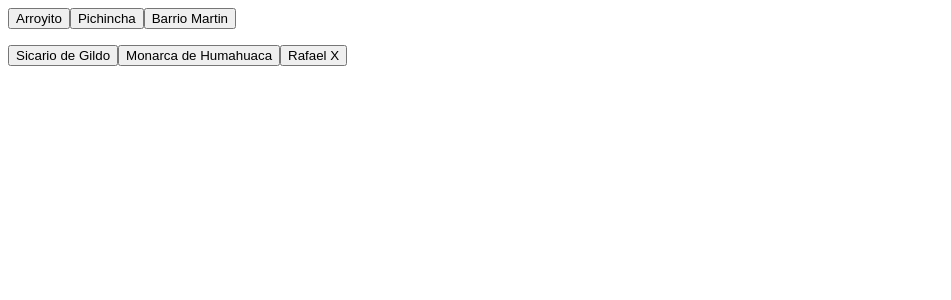
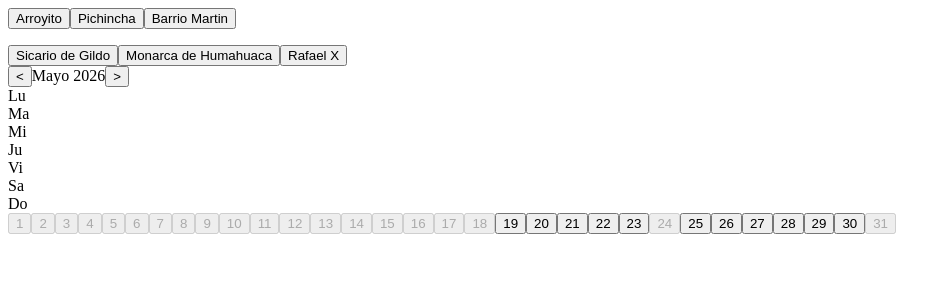
Before and after one commit to Yatagarassu9/Tp_Prog3, a React app in the folder frontend/: page / in a window 1280 px wide. Shown: the top 300 px of the page, without its empty margins (0-951 px from the left). Built offline with nearby package versions, Linux system fonts and the light colour scheme; the HTML template or start-up script is replaced by a standard one.

Commit message:
Calendario base

```diff
--- a/frontend/src/components/Calendar/Calendar.jsx
+++ b/frontend/src/components/Calendar/Calendar.jsx
@@ -1,7 +1,105 @@
-function Calendar () {
-    return (
-        <div></div>
-    )
+import { useState } from "react"
+
+const MONTHS = [
+  'Enero','Febrero','Marzo','Abril','Mayo','Junio',
+  'Julio','Agosto','Septiembre','Octubre','Noviembre','Diciembre'
+];
+
+function Calendar ({ selectedBranch, selectedBarber, onSelectDay }) {
+
+  const today = new Date();
+  today.setHours(0,0,0,0);
+
+  const [current, setCurrent] = useState(
+    new Date(today.getFullYear(), today.getMonth(), 1)
+  );
+  //guarda el mes
+
+  const [selectedDay, setSelectedDay] = useState(null);
+  //guarda el dia
+
+  const prevMonth = () => {
+    setCurrent(
+      new Date(current.getFullYear(), current.getMonth() - 1, 1)
+    );
+  };
+
+  const nextMonth = () => {
+    setCurrent(
+      new Date(current.getFullYear(), current.getMonth() + 1, 1)
+    );
+  };
+
+  const year = current.getFullYear();
+  const month = current.getMonth();
+
+  const firstDay = new Date(year, month, 1);
+  const lastDay = new Date(year, month + 1, 0);
+
+  const offset =
+    firstDay.getDay() === 0
+      ? 6
+      : firstDay.getDay() - 1;
+
+  const handleDay = (date) => {
+    setSelectedDay(date);
+    onSelectDay(date);
+  };
+
+  return (
+    <div>
+
+      <div>
+        <button onClick={prevMonth}>{"<"}</button>
+
+        <span>
+          {MONTHS[month]} {year}
+        </span>
+
+        <button onClick={nextMonth}>{">"}</button>
+      </div>
+
+      <div>
+        {["Lu","Ma","Mi","Ju","Vi","Sa","Do"].map((day) => (
+          <div key={day}>{day}</div>
+        ))}
+
+        {[...Array(offset)].map((_, i) => (
+          <div key={i}></div>
+        ))}
+
+        {[...Array(lastDay.getDate())].map((_, i) => {
+
+          const day = i + 1;
+
+          const date = new Date(year, month, day);
+
+          const disabled =
+            date < today || date.getDay() === 0;
+
+          const selected =
+            selectedDay?.toDateString() === date.toDateString();
+
+          return (
+            <button
+              key={day}
+              disabled={disabled}
+              onClick={() => handleDay(date)}
+            >
+              {day}
+            </button>
+          );
+        })}
+      </div>
+
+      {selectedDay && (
+        <p>
+          Elegiste: {selectedDay.toLocaleDateString("es-AR")}
+        </p>
+      )}
+
+    </div>
+  );
 }
 
 export default Calendar
--- a/frontend/src/pages/AppointmentPage.jsx
+++ b/frontend/src/pages/AppointmentPage.jsx
@@ -52,6 +52,30 @@ function AppointmentPage() {
         barbers={filteredBarbers}
         onSelectBarber={handleSelectBarber}
       />
+
+      <Calendar
+        selectedBranch={branch}
+        selectedBarber={barber}
+        onSelectedDay={handleSelectDay}
+
+      />
+      {day && (
+        <AppointmentForm
+        branch={branch}
+        barber={barber}
+        day={day}
+        hour={hour}
+        />
+      )}
+      {day && hour && (
+        <AppointmentForm
+        branch={branch}
+        barber={barber}
+        day={day}
+        hour={hour}
+        />
+      )}
+
     </div>
   );
 }
```
